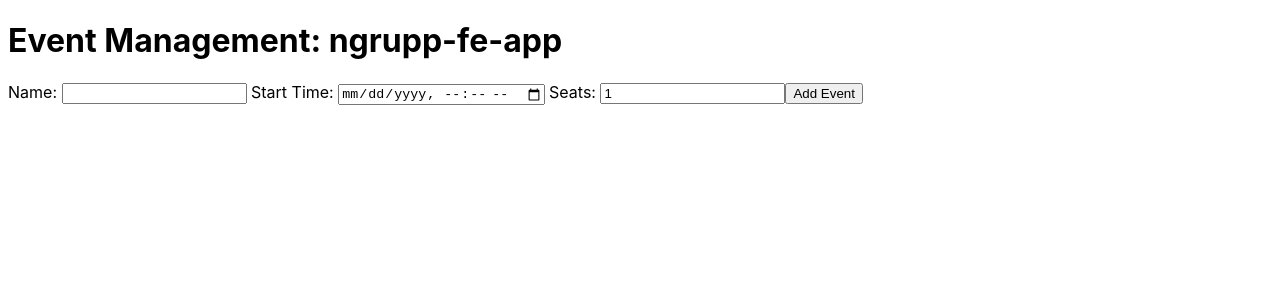
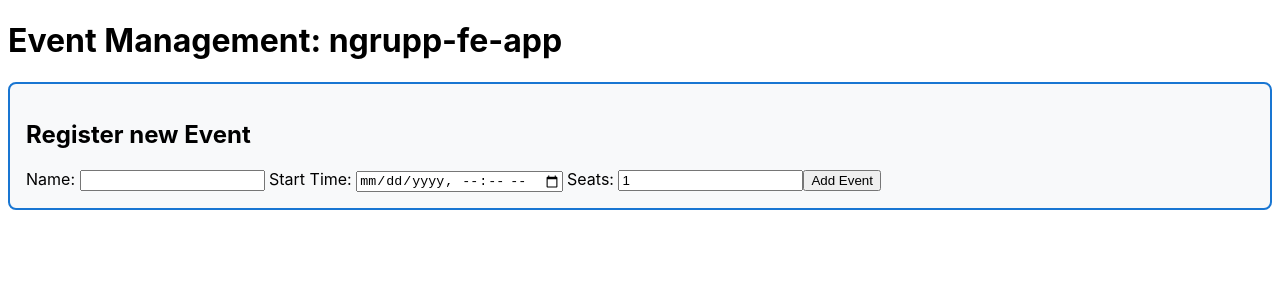
Before and after one commit to markolepikult2/ngrupp-fe, an Angular app in the folder ngrupp-fe-app/: page /add-event in a window 1280 px wide. Shown: the top 300 px of the page. Built offline with nearby package versions, Linux system fonts and the light colour scheme.

Commit message:
Rounding box for AddEvent input form.

```diff
--- a/ngrupp-fe-app/src/app/add-event/add-event.html
+++ b/ngrupp-fe-app/src/app/add-event/add-event.html
@@ -1,4 +1,6 @@
-<form (ngSubmit)="addEvent()" #eventForm="ngForm" class="add-event-form">
+<div class="add-event-form addevent-for">
+  <h2>Register new Event</h2>
+  <form (ngSubmit)="addEvent()" #eventForm="ngForm">
     <label>
       Name:
       <input type="text" [(ngModel)]="event.name" name="name" required />
@@ -15,3 +17,4 @@
   </form>
   <div *ngIf="success" class="success-message">Event added successfully!</div>
   <div *ngIf="error" class="error-message">Error: {{ error }}</div>
+</div>
--- a/ngrupp-fe-app/src/app/add-event/add-event.scss
+++ b/ngrupp-fe-app/src/app/add-event/add-event.scss
@@ -0,0 +1,7 @@
+.addevent-for {
+  border: 2px solid #1976d2;
+  border-radius: 8px;
+  padding: 1rem;
+  margin: 1rem 0;
+  background: #f8f9fa;
+}
```
Lines whose indentation alone changed are shown as unchanged.
